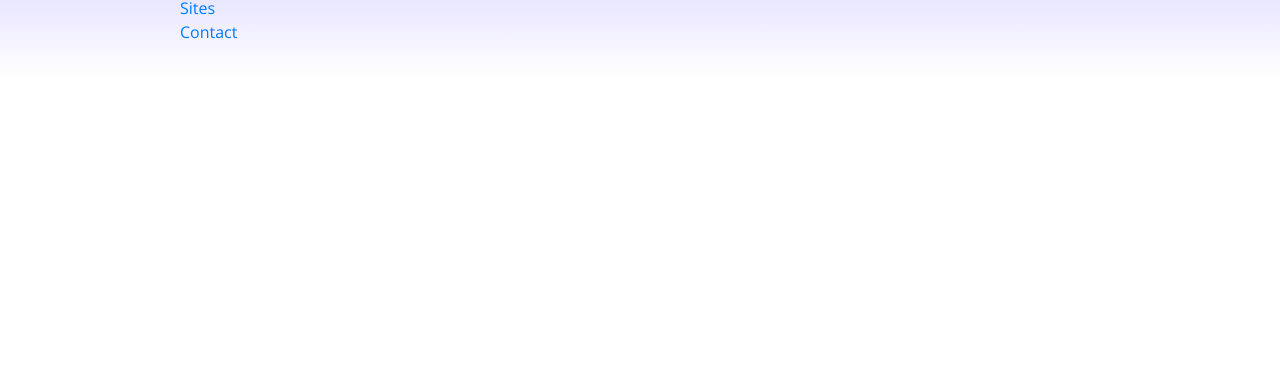
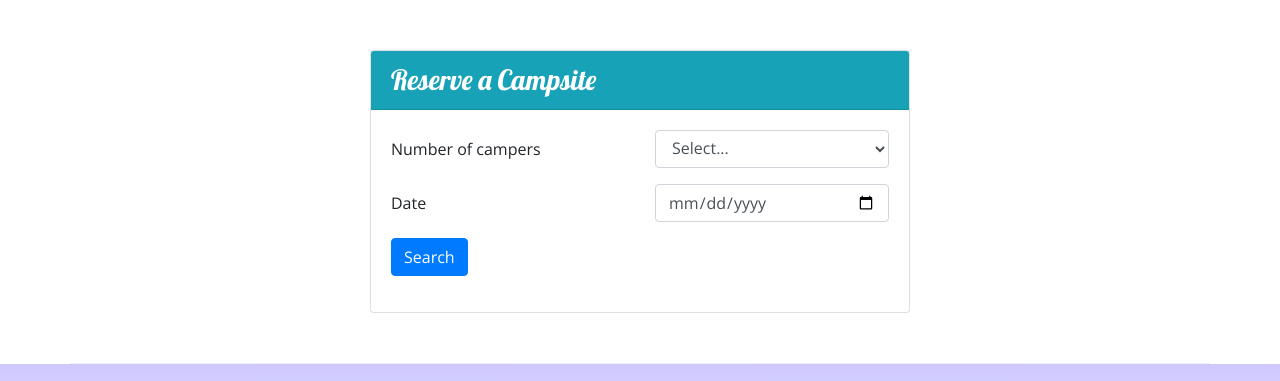
Before and after one commit to jaypowellcs/Bootstrap-, a website: page index.html in a window 1280 px wide. Shown: the part 1153-1534 px from the top of the page. Before the commit the page ends 1233 px from the top, so only its background shows below. Drawn offline with nearby package versions, Linux system fonts and the light colour scheme.

Commit message:
Week 2 Assignment

```diff
--- a/index.html
+++ b/index.html
@@ -11,7 +11,7 @@
 
     <!-- Additional CSS must be placed after Bootstrap CSS -->
     <link rel="stylesheet" href="node_modules/font-awesome/css/font-awesome.min.css" />
-
+    <link rel="stylesheet" href="node_modules/bootstrap-social/bootstrap-social.css" />
     <link rel="stylesheet" href="https://fonts.googleapis.com/css?family=Lobster|Open+Sans" />
     <link rel="stylesheet" href="css/styles.css" />
     <title>NuCamp: A Better Way To Camp</title>
@@ -28,6 +28,9 @@
             <div class="col">
                 <h1>NuCamp</h1>
                 <h2>a better way to camp</h2>
+            </div>
+            <div class="col-md-4 col-xl-2">
+                <a type="button" class="btn btn-info btn-lg mt-4 text-nowrap" href="#reserveForm">Reserve Campsite</a>
             </div>
         </div>
     </div>
@@ -71,8 +74,13 @@
             <h2>Featured Campsites</h2>
         </div>
         <div class="col">
+            <div class="media">
+                <img class="d-flex mr-3 img-thumbnail order-sm-last" src="img/react-lake-thumb.jpg" alt="Breadcrumb Trail" />
+                <div class="media-body align-self-center">
                     <h3>React Lake Campground</h3>
                     <p class="d-none d-sm-block">Nestled in the foothills of the Chrome Mountains, this campground on the shores of the pristine React Lake is a favorite for fly fishers.</p>
+                </div>
+            </div>
         </div>
     </div>
 
@@ -86,6 +94,43 @@
                 <div class="media-body align-self-center">
                     <h3>Bootstrap Outfitters</h3>
                     <p class="d-none d-sm-block">Bootstrap Outfitters supplies you with the gear you need at prices you can't beat.</p>
+                </div>
+            </div>
+        </div>
+    </div>
+
+    <div class="row row-content">
+        <div class="col col-sm-6 mx-auto">
+            <div class="card">
+                <h3 class="card-header bg-info text-white">Reserve a Campsite</h3>
+                <div class="card-body">
+                    <form id="reserveForm">
+                        <div class="form-group row">
+                            <label class="col-sm-6 col-form-label" for="numCampers">Number of campers</label>
+                                <div class="col">
+                                    <select name="numCampers" id="numCampers" class="form-control">
+                                    <option value="select">Select...</option>
+                                    <option value="1">1</option>
+                                    <option value="2">2</option>
+                                    <option value="3">3</option>
+                                    <option value="4">4</option>
+                                    <option value="5">5</option>
+                                    <option value="6">6</option>
+                                    </select>
+                                </div>
+                            </div>
+                        <div class="form-group row">
+                            <label class="col-sm-6 col-form-label" for="date">Date</label>
+                            <div class="col-sm-6">
+                                <input class="form-control" type="date" id="date" name="date" placeholder="date">
+                            </div>
+                        </div>
+                        <div class="form-group row">
+                            <div class="col">
+                            <button type="submit" class="btn btn-primary" >Search</button>
+                            </div>
+                        </div>
+                    </form>
                 </div>
             </div>
         </div>
```
Also changed, not shown: contactus.html (indentation only). Lines whose indentation alone changed are shown as unchanged.
